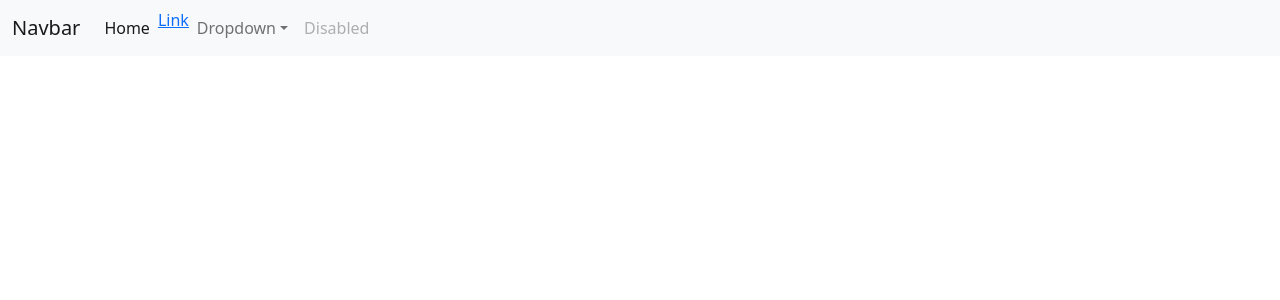
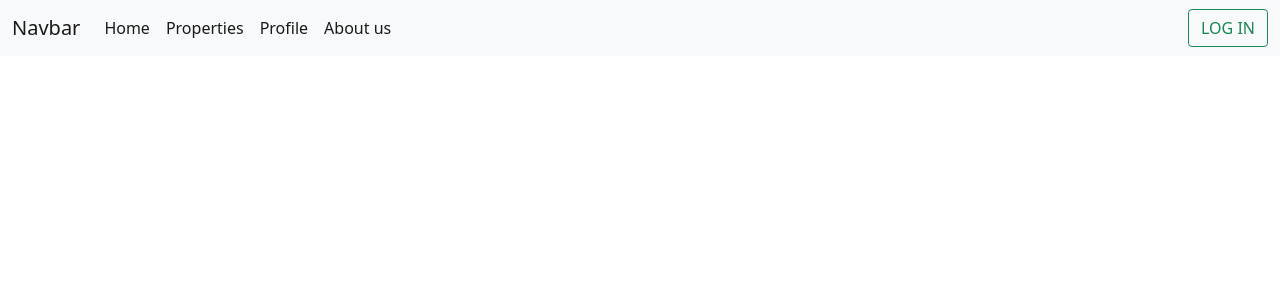
Before and after one commit to Frontend-Web-Dev-Project-Cohort-5/Rentmovers, a React (Create React App) app: page / in a window 1280 px wide. Shown: the top 300 px of the page. Built offline with nearby package versions, Linux system fonts and the light colour scheme.

Commit message:
creating navbar

```diff
--- a/src/components/Navbar.js
+++ b/src/components/Navbar.js
@@ -25,6 +25,21 @@ function Navbar() {
                 </a>
               </li>
               <li className="nav-item">
+                <a className="nav-link active" aria-current="page" href="#">
+                  Properties
+                </a>
+              </li>
+              <li className="nav-item">
+                <a className="nav-link active" aria-current="page" href="#">
+                  Profile
+                </a>
+              </li>
+              <li className="nav-item">
+                <a className="nav-link active" aria-current="page" href="#">
+                  About us
+                </a>
+              </li>
+              {/* <li className="nav-item">
                 <a Name="nav-link" href="#">
                   Link
                 </a>
@@ -70,12 +85,14 @@ function Navbar() {
                 >
                   Disabled
                 </a>
-              </li>
+              </li> */}
             </ul>
-            {/* <form className="d-flex">
-        <input className="form-control me-2" type="search" placeholder="Search" aria-label="Search">
-        <button className="btn btn-outline-success" type="submit">Search</button>
-      </form> */}
+            <form className="d-flex">
+              {/* <input className="form-control me-2" type="search" placeholder="Search" aria-label="Search"> */}
+              <button className="btn btn-outline-success" type="submit">
+                LOG IN
+              </button>
+            </form>
           </div>
         </div>
       </nav>
```
